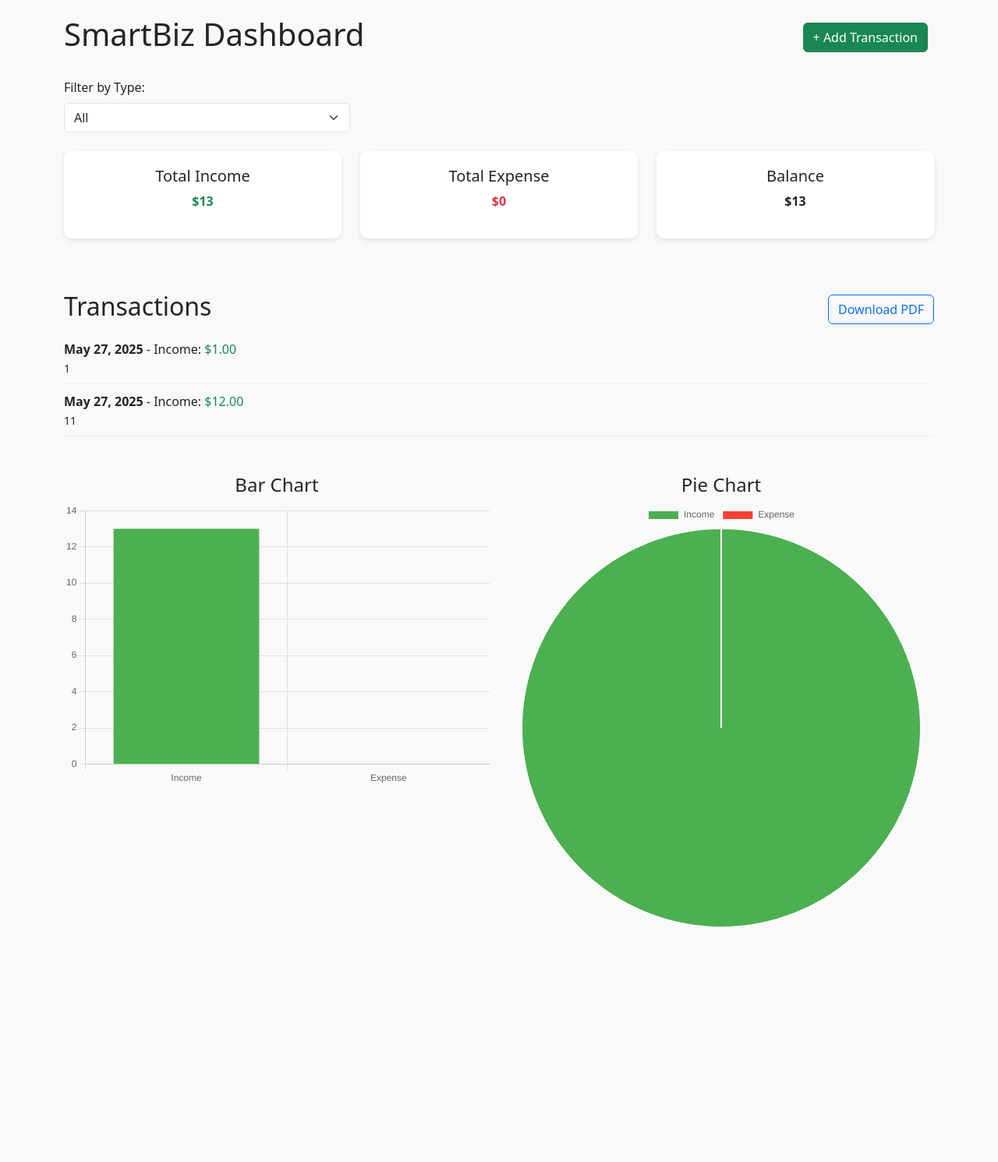
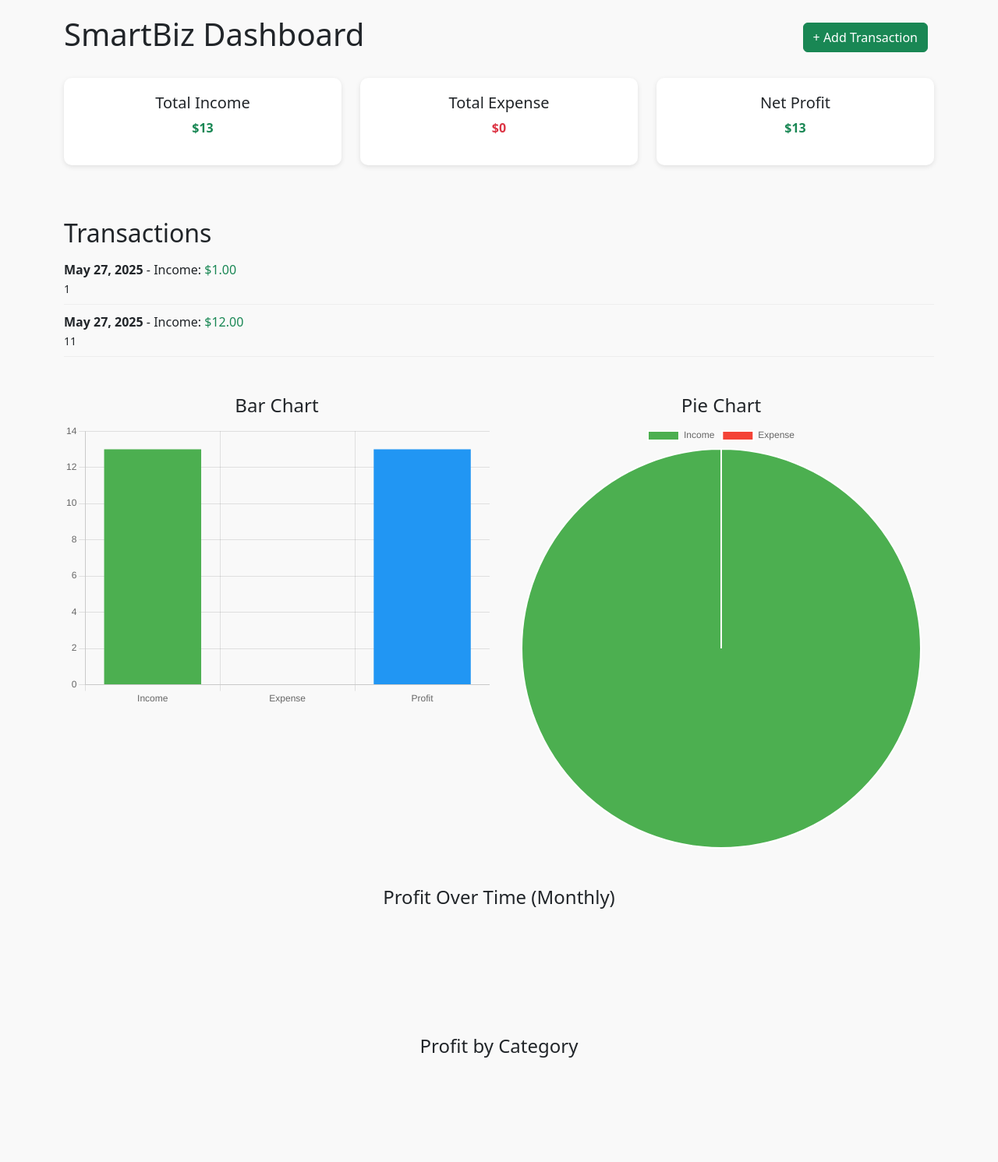
Before and after one commit to Bramuelwesonga/SmartbizTransaction, a Django app: page / in a window 1280 px wide. Shown: the whole page at 78% size. Before the commit the page ends 1189 px from the top, so only its background shows below. Run offline with Django 5.2, Linux system fonts and the light colour scheme; data comes from the database, SQL or seed files in the repository.

Commit message:
Update dashboard.html

```diff
--- a/tracker/templates/dashboard.html
+++ b/tracker/templates/dashboard.html
@@ -4,61 +4,23 @@
   <meta charset="UTF-8" />
   <meta name="viewport" content="width=device-width, initial-scale=1" />
   <title>SmartBiz Dashboard</title>
-
-  <!-- Bootstrap CSS for responsive design and components -->
   <link href="https://cdn.jsdelivr.net/npm/bootstrap@5.3.0/dist/css/bootstrap.min.css" rel="stylesheet" />
-
-  <!-- Chart.js for data visualization -->
   <script src="https://cdn.jsdelivr.net/npm/chart.js"></script>
-
-  <!-- Custom CSS styles -->
-   {% load static %}
+  {% load static %}
   <style>
-    body {
-      padding: 20px;
-      background-color: #f9f9f9;
-    }
-    .summary-box {
-      background: #fff;
-      border-radius: 10px;
-      box-shadow: 0 2px 6px rgba(0,0,0,0.1);
-      padding: 20px;
-      margin-bottom: 20px;
-    }
-    .transaction-list li {
-      margin-bottom: 10px;
-      border-bottom: 1px solid #eee;
-      padding-bottom: 8px;
-    }
+    body { padding: 20px; background-color: #f9f9f9; }
+    .summary-box { background: #fff; border-radius: 10px; box-shadow: 0 2px 6px rgba(0,0,0,0.1); padding: 20px; margin-bottom: 20px; }
+    .transaction-list li { margin-bottom: 10px; border-bottom: 1px solid #eee; padding-bottom: 8px; }
   </style>
 </head>
 <body>
 <div class="container">
-<!-- Header and Add Transaction / Auth Buttons -->
-<div class="d-flex justify-content-between align-items-center mb-4">
-  <h1>SmartBiz Dashboard</h1>
-  <div>
+
+  <div class="d-flex justify-content-between align-items-center mb-4">
+    <h1>SmartBiz Dashboard</h1>
     <a href="{% url 'add_transaction' %}" class="btn btn-success me-2">+ Add Transaction</a>
+  </div>
 
-  </div>
-</div>
-
-
-  <!-- Filter Form for transaction type (income/expense/all) -->
-  <form method="get" class="mb-4">
-    <div class="row g-2 align-items-end">
-      <div class="col-md-4">
-        <label for="type" class="form-label">Filter by Type:</label>
-        <select id="type" name="type" class="form-select" onchange="this.form.submit()">
-          <option value="" {% if not request.GET.type %}selected{% endif %}>All</option>
-          <option value="income" {% if request.GET.type == 'income' %}selected{% endif %}>Income</option>
-          <option value="expense" {% if request.GET.type == 'expense' %}selected{% endif %}>Expense</option>
-        </select>
-      </div>
-    </div>
-  </form>
-
-  <!-- Summary Boxes for total income, total expense, and balance -->
   <div class="row text-center">
     <div class="col-md-4">
       <div class="summary-box">
@@ -74,21 +36,14 @@
     </div>
     <div class="col-md-4">
       <div class="summary-box">
-        <h5>Balance</h5>
-        <p class="fw-bold">${{ balance }}</p>
+        <h5>Net Profit</h5>
+        <p class="fw-bold {% if balance < 0 %}text-danger{% else %}text-success{% endif %}">${{ balance }}</p>
       </div>
     </div>
   </div>
 
-  <!-- Transaction List with Export CSV option -->
   <div class="mt-5">
-    <div class="d-flex justify-content-between align-items-center">
-      <h2>Transactions</h2>
-      <!-- Button to export transactions to CSV -->
-      <a href="{% url 'export_pdf' %}" class="btn btn-outline-primary">Download PDF</a>
-    </div>
-
-    <!-- Loop through each transaction and display it -->
+    <h2>Transactions</h2>
     <ul class="transaction-list list-unstyled mt-3">
       {% for t in transactions %}
         <li>
@@ -100,70 +55,102 @@
           <small>{{ t.description }}</small>
         </li>
       {% empty %}
-        <!-- Message when there are no transactions -->
         <li>No transactions found.</li>
       {% endfor %}
     </ul>
   </div>
 
-  <!-- Charts Section -->
   <div class="row mt-5">
-    <!-- Bar Chart for comparing income vs expense -->
     <div class="col-md-6">
       <h4 class="text-center">Bar Chart</h4>
       <canvas id="barChart" height="200"></canvas>
     </div>
-
-    <!-- Pie Chart for income vs expense ratio -->
     <div class="col-md-6">
       <h4 class="text-center">Pie Chart</h4>
       <canvas id="pieChart" height="200"></canvas>
     </div>
   </div>
+
+  <div class="mt-5">
+    <h4 class="text-center">Profit Over Time (Monthly)</h4>
+    <canvas id="profitLineChart" height="100"></canvas>
+  </div>
+
+  <div class="mt-5">
+    <h4 class="text-center">Profit by Category</h4>
+    <canvas id="categoryChart" height="100"></canvas>
+  </div>
+{{ monthly_summary|json_script:"monthlyData" }}
+{{ category_summary|json_script:"categoryData" }}
+
 </div>
 
-<!-- Chart rendering logic using Chart.js -->
 <script>
-  // Get income and expense values from Django template variables
-  const income = parseFloat("{{ total_income|default_if_none:0|floatformat:'0' }}");
-  const expense = parseFloat("{{ total_expense|default_if_none:0|floatformat:'0' }}");
+  const income = parseFloat("{{ total_income|default_if_none:0|floatformat:'2' }}");
+  const expense = parseFloat("{{ total_expense|default_if_none:0|floatformat:'2' }}");
+  const profit = income - expense;
 
-  // Bar Chart for Income vs Expense
   new Chart(document.getElementById('barChart'), {
     type: 'bar',
     data: {
-      labels: ['Income', 'Expense'],
+      labels: ['Income', 'Expense', 'Profit'],
       datasets: [{
         label: 'Amount ($)',
-        data: [income, expense],
-        backgroundColor: ['#4caf50', '#f44336'] // green and red bars
+        data: [income, expense, profit],
+        backgroundColor: ['#4caf50', '#f44336', '#2196f3']
       }]
     },
-    options: {
-      responsive: true,
-      plugins: {
-        legend: { display: false }
-      }
-    }
+    options: { responsive: true, plugins: { legend: { display: false } } }
   });
 
-  // Pie Chart to show proportions
   new Chart(document.getElementById('pieChart'), {
     type: 'pie',
     data: {
       labels: ['Income', 'Expense'],
       datasets: [{
         data: [income, expense],
-        backgroundColor: ['#4caf50', '#f44336'] // green and red slices
+        backgroundColor: ['#4caf50', '#f44336']
       }]
     },
-    options: {
-      responsive: true
-    }
+    options: { responsive: true }
+  });
+
+  const monthly = JSON.parse(document.getElementById('monthlyData').textContent);
+  const months = monthly.map(e => e.month);
+  const profits = monthly.map(e => (e.income || 0) - (e.expense || 0));
+
+  new Chart(document.getElementById('profitLineChart'), {
+    type: 'line',
+    data: {
+      labels: months,
+      datasets: [{
+        label: 'Net Profit',
+        data: profits,
+        fill: false,
+        borderColor: '#2196f3',
+        tension: 0.1
+      }]
+    },
+    options: { responsive: true }
+  });
+
+  const category = JSON.parse(document.getElementById('categoryData').textContent);
+  const categoryLabels = category.map(c => c.category || 'Uncategorized');
+  const categoryProfits = category.map(c => (c.income || 0) - (c.expense || 0));
+
+  new Chart(document.getElementById('categoryChart'), {
+    type: 'bar',
+    data: {
+      labels: categoryLabels,
+      datasets: [{
+        label: 'Profit by Category',
+        data: categoryProfits,
+        backgroundColor: '#673ab7'
+      }]
+    },
+    options: { responsive: true }
   });
 </script>
-
-<!-- Bootstrap JS Bundle for interactivity -->
 <script src="https://cdn.jsdelivr.net/npm/bootstrap@5.3.0/dist/js/bootstrap.bundle.min.js"></script>
 </body>
 </html>
```
